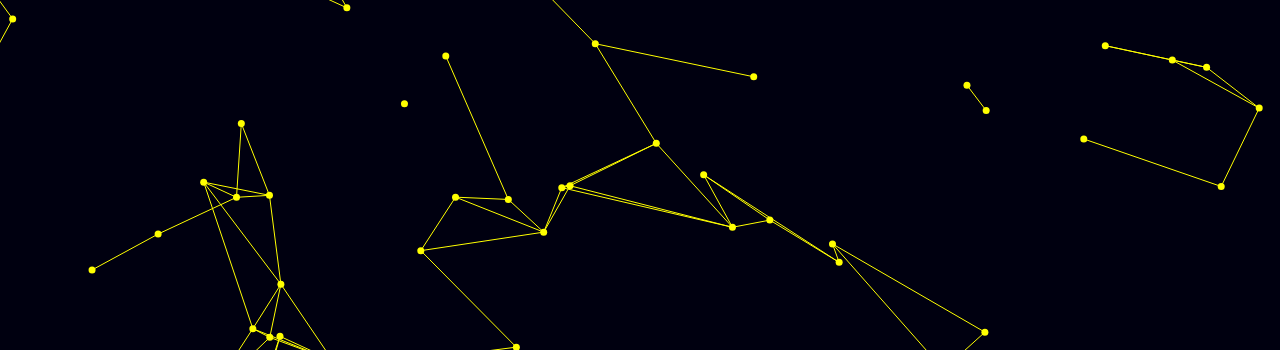
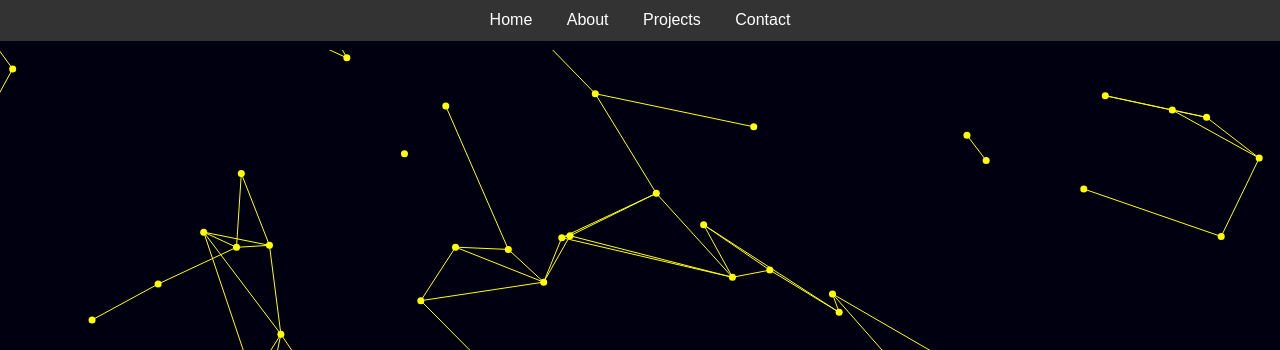
Before and after one commit to Azman-Ahmed/azman-ahmed.github.io, a plain HTML site: page index.html in a window 1280 px wide. Shown: the top 350 px of the page. Drawn offline with Linux system fonts and the light colour scheme.

Commit message:
Added Navigation bar

```diff
--- a/index.html
+++ b/index.html
@@ -14,6 +14,17 @@
 
 <body>
 
+<header>
+  <nav>
+    <ul>
+      <li><a href="#home">Home</a></li>
+      <li><a href="#about">About</a></li>
+      <li><a href="#projects">Projects</a></li>
+      <li><a href="#contact">Contact</a></li>
+    </ul>
+  </nav>
+</header>
+
 <div id="particles">
   <div id="intro">
       <h2 style="font-family: 'Syncopate', sans-serif; font-weight: 10;">MD. Azman Ahmed</h2>
--- a/main.css
+++ b/main.css
@@ -1,4 +1,5 @@
-*{
+/* Global styles */
+* {
   margin: 0;
   padding: 0;
   border: 0;
@@ -30,8 +31,7 @@ table {
   border-spacing: 0;
 }
 
-/* particleground demo */
-
+/* Particleground demo styles */
 * {
   -webkit-box-sizing: border-box;
      -moz-box-sizing: border-box;
@@ -52,10 +52,40 @@ body {
   -webkit-font-smoothing: antialiased;
 }
 
+header {
+  background: #333;
+  padding: 10px 0;
+  width: 100%;
+  position: fixed;
+  top: 0;
+  z-index: 1000;
+}
+
+header nav ul {
+  list-style-type: none;
+  text-align: center;
+}
+
+header nav ul li {
+  display: inline;
+  margin: 0 15px;
+}
+
+header nav ul li a {
+  color: #fff;
+  text-decoration: none;
+  font-family: 'Montserrat', sans-serif;
+}
+
+header nav ul li a:hover {
+  text-decoration: underline;
+}
+
 #particles {
   width: 100%;
   height: 100%;
   overflow: hidden;
+  padding-top: 50px; /* Adjust to ensure particles are not hidden under header */
 }
 
 #intro {
@@ -66,6 +96,7 @@ body {
   width: 100%;
   text-align: center;
 }
+
 h2 {
   text-transform: uppercase;
   font-size: 50px;
@@ -73,6 +104,7 @@ h2 {
   color: #ffffff;
   letter-spacing: 0.05em;
 }
+
 h1::after {
   content: '';
   width: 80px;
@@ -82,6 +114,7 @@ h1::after {
   margin: 30px auto;
   line-height: 1.1;
 }
+
 p {
   margin: 0 0 30px 0;
   font-size: 24px;
```
